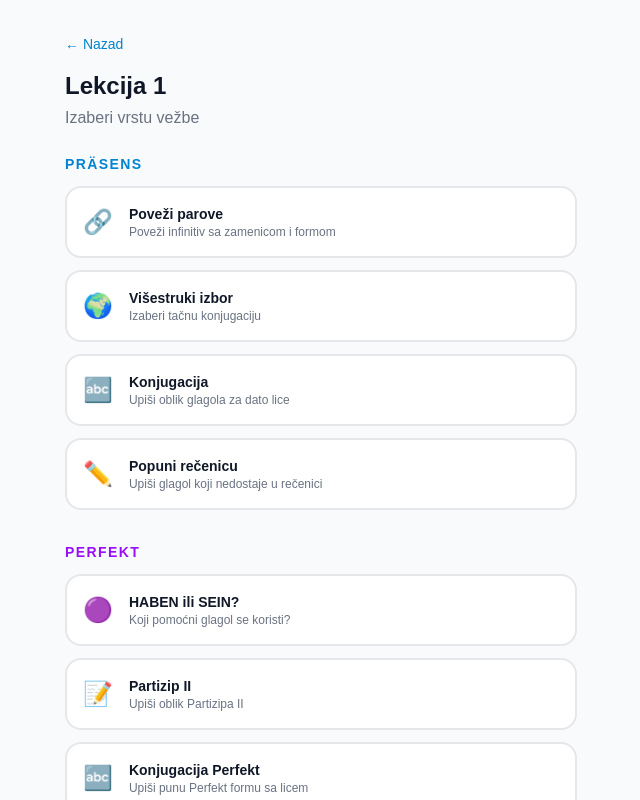
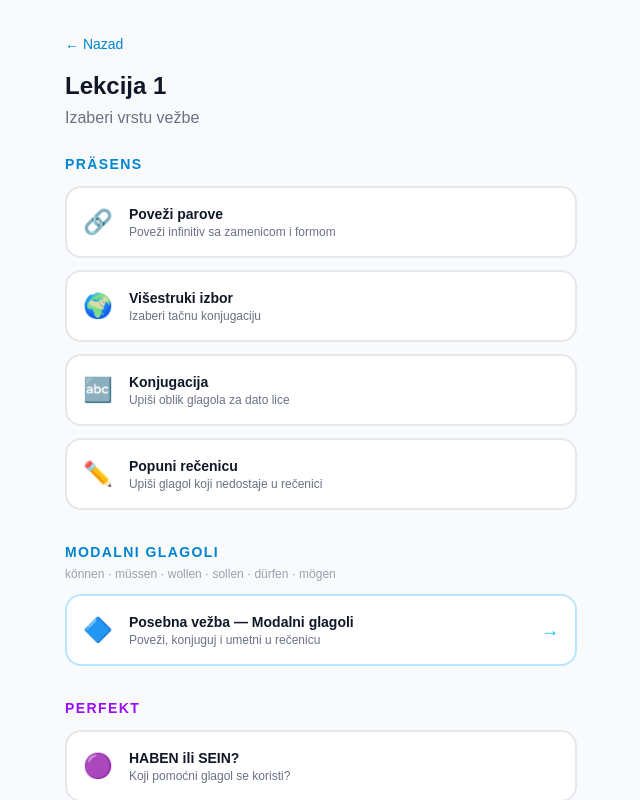
Before and after one commit to shone993/deutsch-trainer, a Next.js app: page /lesson/1 in a window 1280 px wide. Shown: the top 800 px of the page, without its empty margins (319-959 px from the left). Built offline with nearby package versions, Linux system fonts and the light colour scheme.

Commit message:
feat: add modal verbs subsection under Präsens on lesson page

```diff
--- a/app/(game)/lesson/[id]/page.tsx
+++ b/app/(game)/lesson/[id]/page.tsx
@@ -2,6 +2,7 @@
 
 import { useState, useEffect } from 'react'
 import { useRouter } from 'next/navigation'
+import Link from 'next/link'
 import type { GameSession, GameType, GameQuestion, QuestionResult } from '@/types'
 import { GameEngine } from '@/components/game/GameEngine'
 
@@ -324,6 +325,24 @@ export default function LessonPage({ params }: PageProps) {
         )}
 
         {renderSection('Präsens', 'text-sky-600', PREZENS_TYPES)}
+
+        {/* Modalni glagoli — podsekcija Präsens-a */}
+        <div className="mb-8">
+          <h2 className="text-sm font-bold uppercase tracking-widest text-sky-600 mb-1">Modalni glagoli</h2>
+          <p className="text-xs text-gray-400 mb-3">können · müssen · wollen · sollen · dürfen · mögen</p>
+          <Link
+            href="/modal"
+            className="bg-white border-2 border-sky-200 hover:border-sky-500 hover:bg-sky-50 rounded-2xl p-4 flex items-center gap-4 transition"
+          >
+            <span className="text-2xl">🔷</span>
+            <div>
+              <div className="font-bold text-gray-900 text-sm">Posebna vežba — Modalni glagoli</div>
+              <div className="text-xs text-gray-500">Poveži, konjuguj i umetni u rečenicu</div>
+            </div>
+            <span className="ml-auto text-sky-400 text-lg">→</span>
+          </Link>
+        </div>
+
         {renderSection('Perfekt', 'text-purple-600', PERFEKT_TYPES)}
       </div>
     </main>
```
